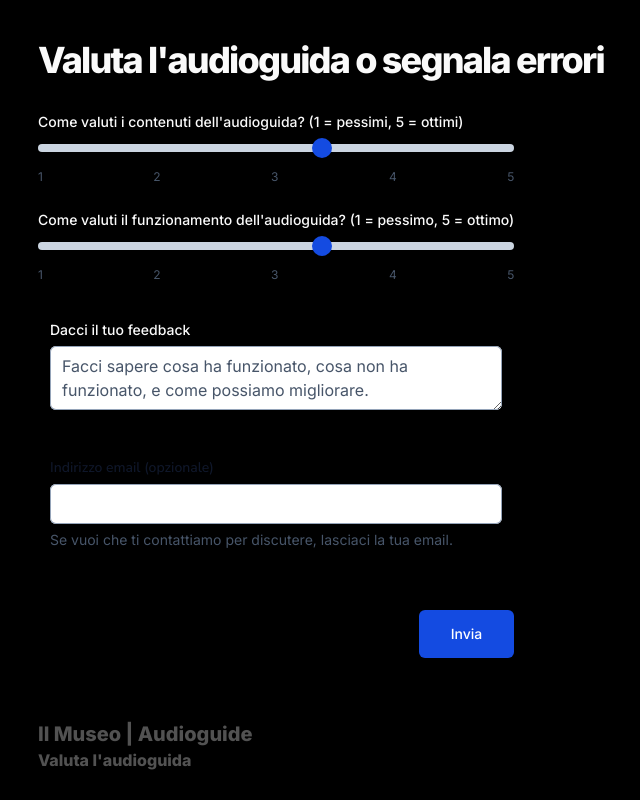
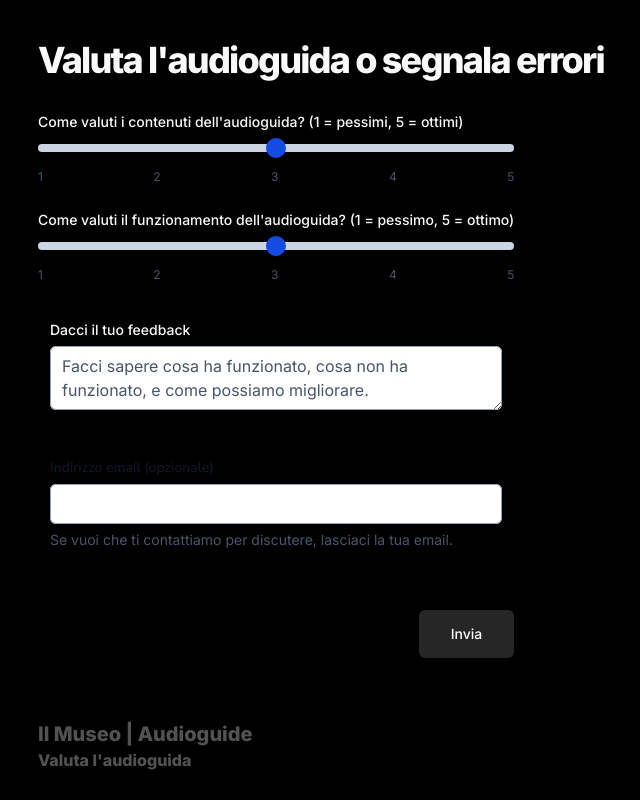
Before and after one commit to c-facade/audioguida-museo-calcolo, a Next.js app: page /feedback in a window 1280 px wide. Shown: the whole page, without its empty margins (242-882 px from the left). Built offline with nearby package versions, Linux system fonts and the light colour scheme.

Commit message:
feedback slider

```diff
--- a/app/feedback/page.tsx
+++ b/app/feedback/page.tsx
@@ -30,7 +30,7 @@ export default function Page() {
 								className="fs-slider"
 								id="content-score"
 								max="5"
-								min="0"
+								min="1"
 								name="Valutazione contenuto"
 								required
 								step="1"
@@ -53,7 +53,7 @@ export default function Page() {
 								className="fs-slider"
 								id="func-score"
 								max="5"
-								min="0"
+								min="1"
 								name="Valutazione funzionamento"
 								required
 								step="1"
@@ -102,7 +102,7 @@ export default function Page() {
 					</fieldset>
 					<div className="flex flex-row-reverse gap-x-6">
 						<button
-							className="cursor-pointer rounded-md bg-[--color-primary] px-8 py-4 text-sm font-medium leading-4 text-white transition-colors duration-200 hover:bg-[--color-primary-active] focus-visible:bg-[--color-primary-active] focus-visible:outline focus-visible:outline-[3px] focus-visible:outline-[--color-highlight]"
+							className="cursor-pointer rounded-md bg-neutral-800 px-8 py-4 text-sm font-medium leading-4 text-white transition-colors duration-200 hover:bg-[--color-primary-active] focus-visible:bg-[--color-primary-active] focus-visible:outline focus-visible:outline-[3px] focus-visible:outline-[--color-highlight]"
 
 							type="submit"
 						>
```
